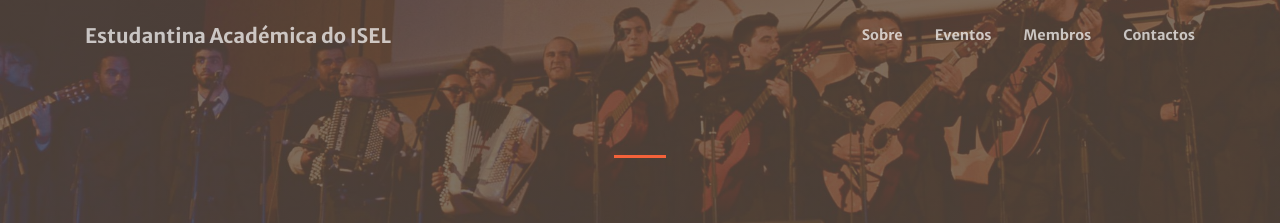
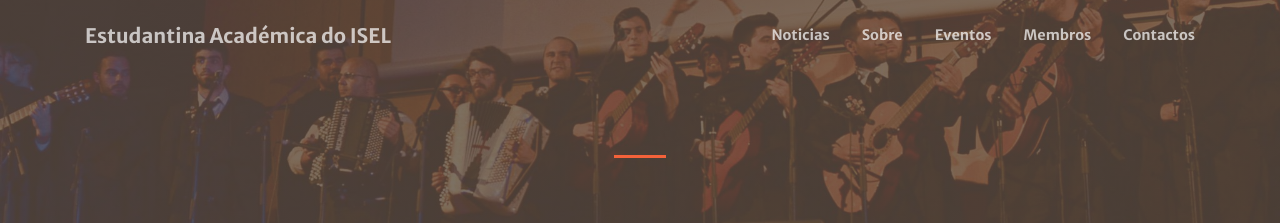
Before and after one commit to diogofgm/eaisel_site, a Jekyll site: the page built from contacts.md, in a window 1280 px wide. Shown: the top 223 px of the page. Built offline with Jekyll 4.4.1, drawn with Linux system fonts in a browser that asks for light colours.

Commit message:
added news page

```diff
--- a/_data/menus.yml
+++ b/_data/menus.yml
@@ -3,6 +3,8 @@
 # However on github-pages custom plugins are disabled, and the script doesn't
 # run. So please, fill in any custom menu entry here.
 header:
+- title: Noticias
+  url: /news
 - title: Sobre
   url: /about
 - title: Eventos
```
Also changed, not shown: news.md (added, +3 -0 lines).
